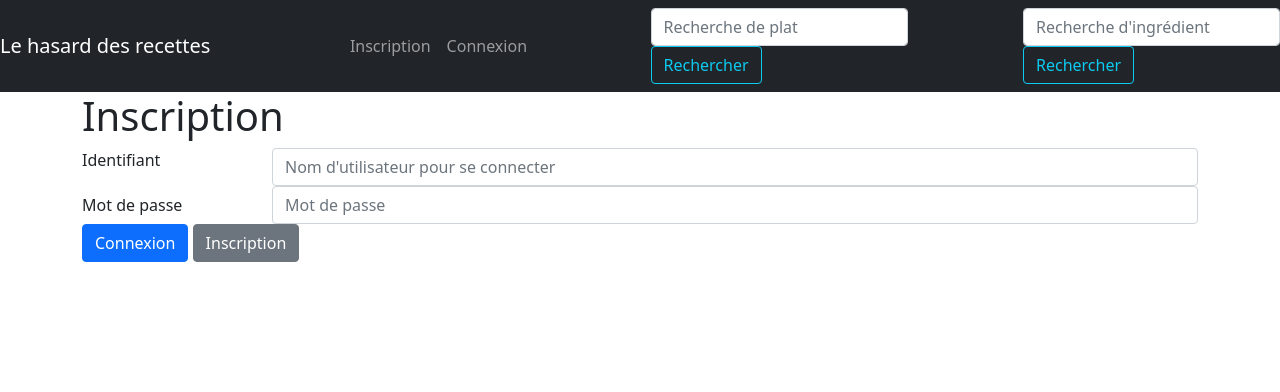
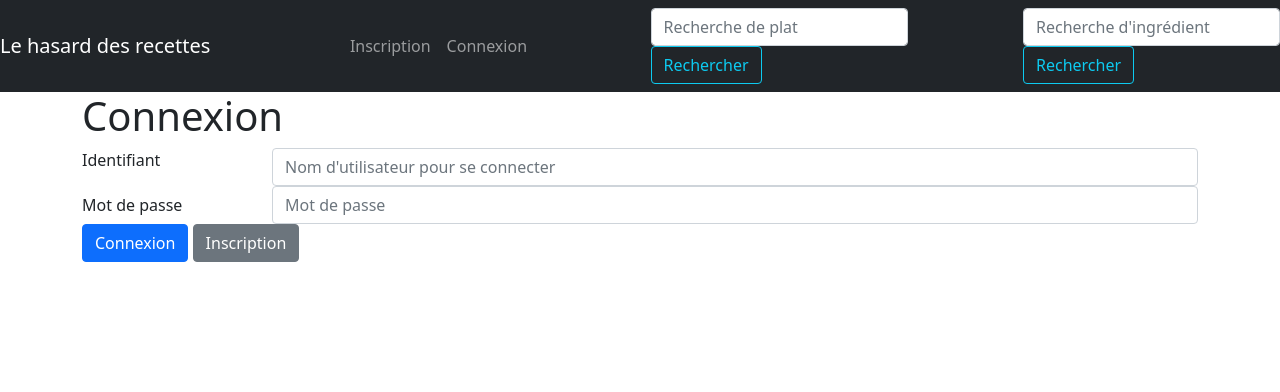
Before and after one commit to Heresta/Devoir_python_2021, a Python web app: template Le hasard des recettes/application/templates/pages/connexion.html in a window 1280 px wide. Shown: the top 392 px of the page. Run offline with Jinja, Linux system fonts and the light colour scheme; the template is opened without the code that fills it, so the values that code supplies are empty.

Commit message:
MAJ connexion.html
Amélioration du code

```diff
--- a/Le hasard des recettes/application/templates/pages/connexion.html
+++ b/Le hasard des recettes/application/templates/pages/connexion.html
@@ -3,8 +3,8 @@
 {% block titre %}| Connexion{% endblock %}
 
 {% block corps %}
-<h1>Inscription</h1>
-<form class="form" method="POST" action="{{url_for('connexion')}}">
+<h1>Connexion</h1>
+<form class="form" method="POST" action="/connexion">
     <div class="form-group row">
         <label for="register-login" class="col-sm-2 col-form label">Identifiant</label>
         <div class="col-sm-10">
```
